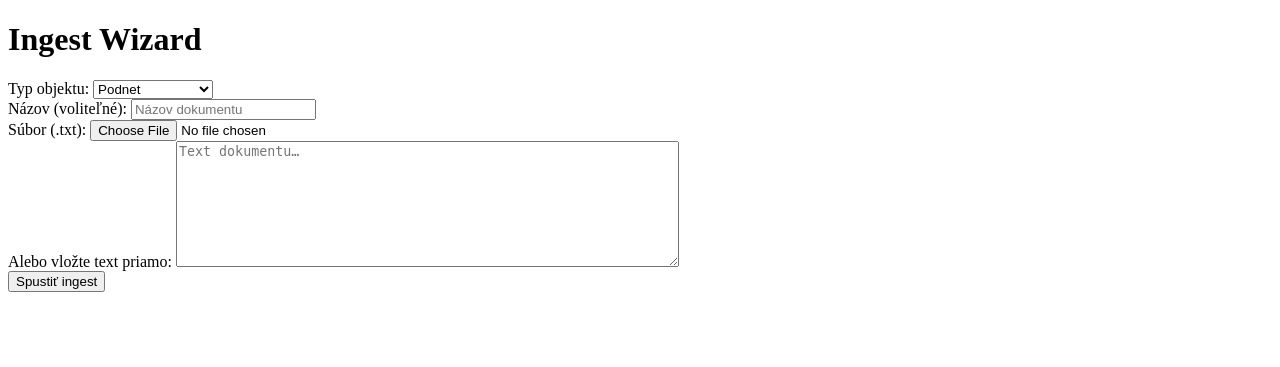
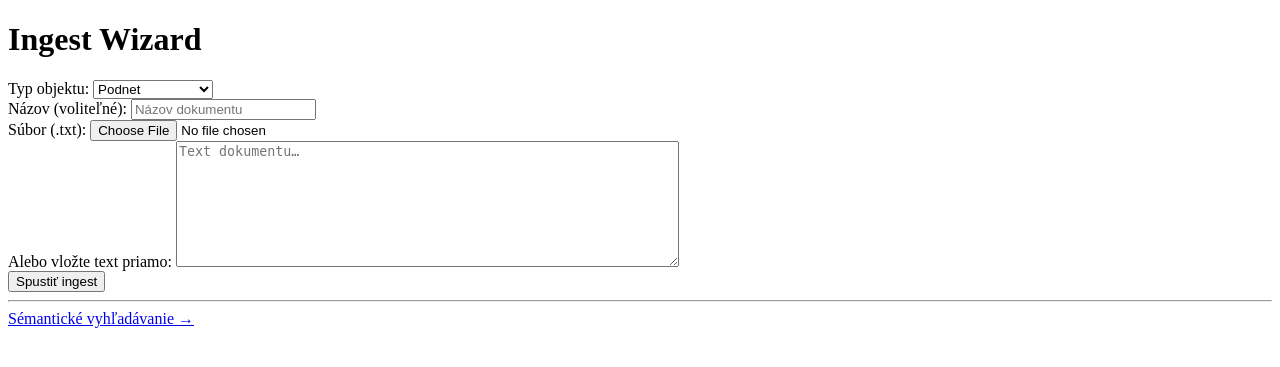
Before and after one commit to citbaj/datab-zaKVOP, a Django app: page /wizard/ in a window 1280 px wide. Shown: the top 367 px of the page. Run offline with Django 5.2, Linux system fonts and the light colour scheme; parts of the project's set-up code (start-up, migrations or seed data) failed here and were passed over.

Commit message:
feat: add link to /search/ in wizard template
Co-Authored-By: Claude Sonnet 4.6 <noreply@anthropic.com>

```diff
--- a/ingest/templates/ingest/wizard.html
+++ b/ingest/templates/ingest/wizard.html
@@ -27,5 +27,7 @@
       </div>
       <button type="submit">Spustiť ingest</button>
     </form>
+    <hr>
+    <a href="/search/">Sémantické vyhľadávanie →</a>
   </body>
 </html>
```
